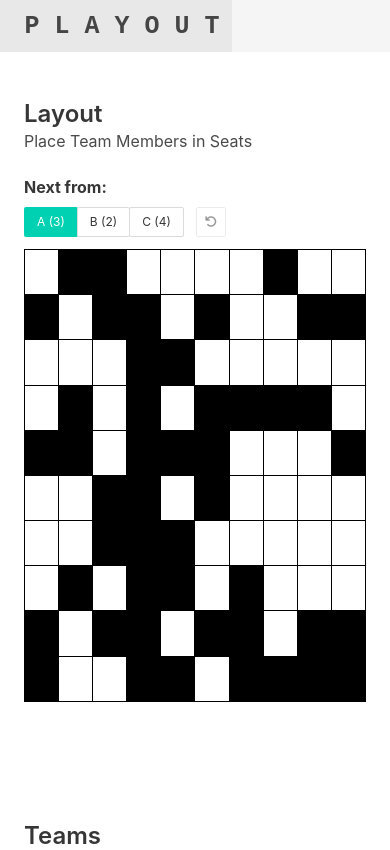
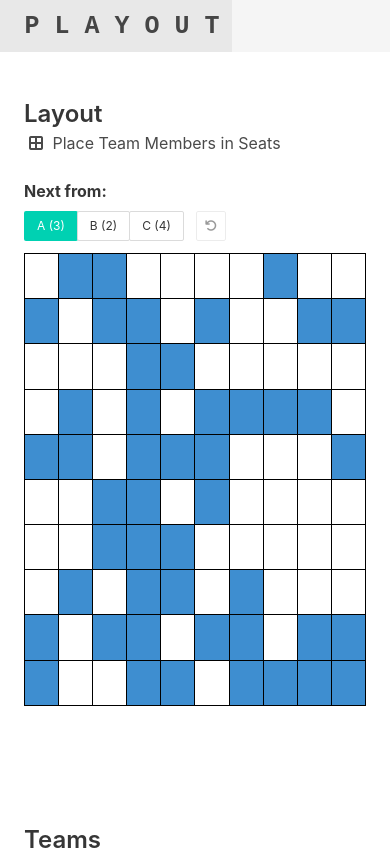
Before and after one commit to mikemoraned/playout, a React (Create React App) app: page / in a window 390 px wide. Shown: the top 850 px of the page. Built offline with nearby package versions, Linux system fonts and the light colour scheme.

Commit message:
add Layout icons
- add seat icons when space allows

  - use "info" background color always
  - show `fa-desktop` on desktop and tablet (hide
    on mobile as this causes wrapping and so more
    vertical height)
- add "border-all" icon to refer to Grid

```diff
--- a/src/App.js
+++ b/src/App.js
@@ -216,35 +216,30 @@ function Grid({ grid, dispatch }) {
                 {[...Array(width).keys()].map((x) => {
                   const key = `${x}_${y}`;
                   const position = positionFor(x, y);
-                  let style = {
-                    textAlign: "center",
-                    border: "1px solid black",
-                  };
                   const has_seat = seats.indexOf(position) !== -1;
                   const occupancy = occupied.find(
                     (o) => o.position === position
                   );
-                  if (has_seat) {
-                    style = {
-                      ...style,
-                      backgroundColor: "black",
-                      color: "white",
-                    };
-                  } else {
-                    style = {
-                      ...style,
-                      backgroundColor: "white",
-                      color: "black",
-                    };
-                  }
                   return (
                     <td
+                      className={`${has_seat ? "has-background-info" : ""}`}
                       onClick={() =>
                         dispatch(togglePlaceMemberAction(position))
                       }
                       key={key}
-                      style={style}
+                      style={{
+                        textAlign: "center",
+                        border: "1px solid black",
+                      }}
                     >
+                      <span
+                        className="icon is-hidden-mobile"
+                        style={{
+                          visibility: `${has_seat ? "visible" : "hidden"}`,
+                        }}
+                      >
+                        <i className="fas fa-desktop"></i>
+                      </span>
                       {occupancy && (
                         <span>
                           {occupancy.member.team}
@@ -425,7 +420,12 @@ function App() {
           <div className="column is-two-thirds">
             <section className="section">
               <h1 className="title is-4">Layout</h1>
-              <p className="subtitle is-6">Place Team Members in Seats</p>
+              <p className="subtitle is-6">
+                <span className="icon">
+                  <i className="fas fa-border-all"></i>
+                </span>{" "}
+                Place Team Members in Seats
+              </p>
               <TeamsMini
                 teams={state.teams}
                 undos={state.undos}
```
